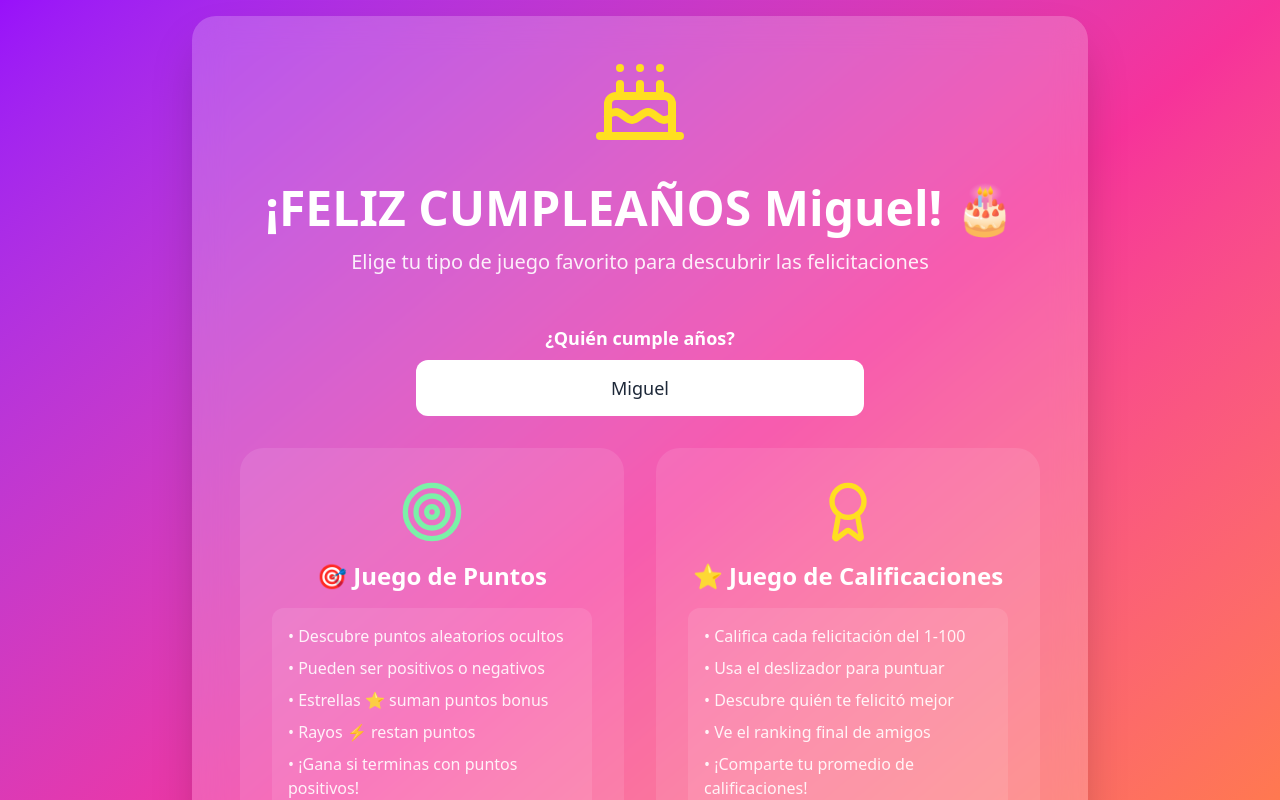
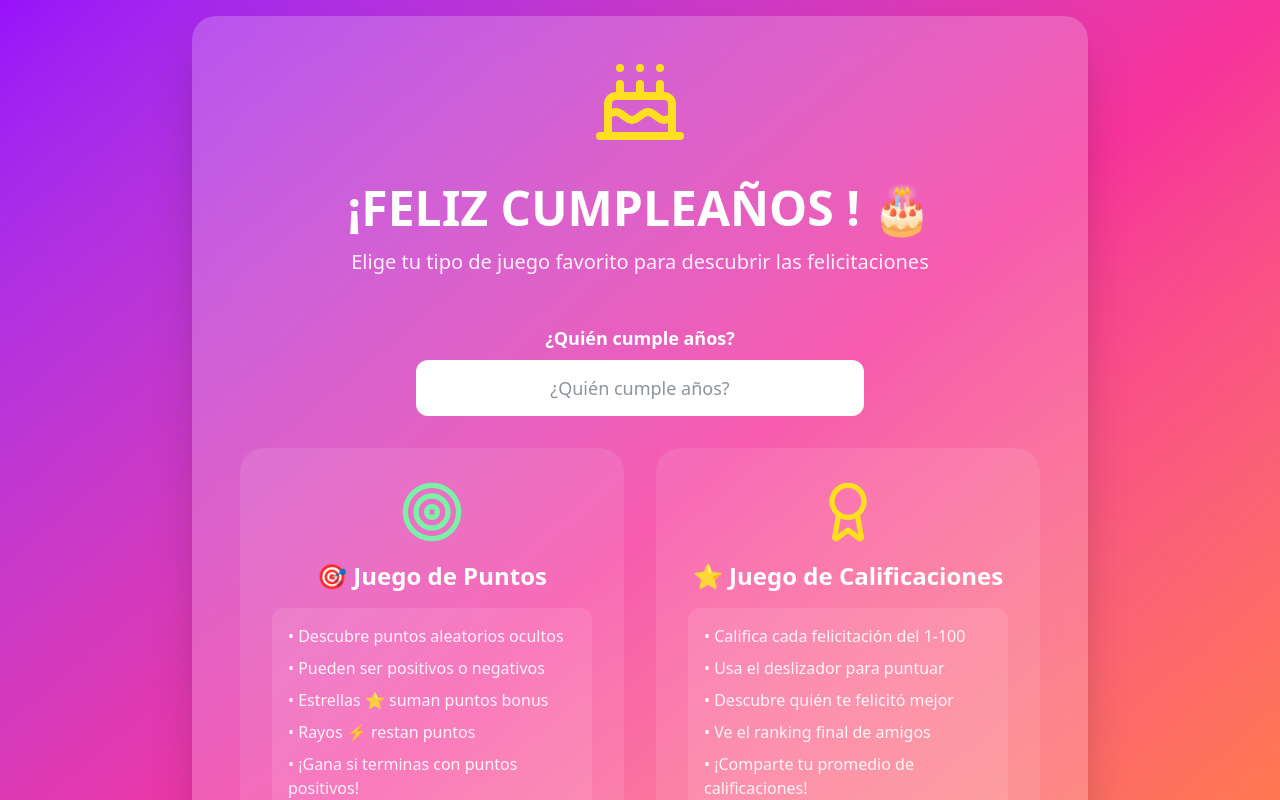
Before and after one commit to Visualmikblood/feliz_cumple_juego_version_3, a React (Vite) app: page / in a window 1280 px wide. Shown: the top 800 px of the page. Built offline with nearby package versions, Linux system fonts and the light colour scheme.

Commit message:
ahora el nombre del cumpleañero no es por defecto miguel

```diff
--- a/src/App.jsx
+++ b/src/App.jsx
@@ -29,7 +29,7 @@ const BirthdayGame = () => {
   const [friendRatings, setFriendRatings] = useState({});
   const [currentRating, setCurrentRating] = useState(50);
   const [showRatingModal, setShowRatingModal] = useState(false);
-  const [birthdayPersonName, setBirthdayPersonName] = useState('Miguel'); // Nombre del cumpleañero
+  const [birthdayPersonName, setBirthdayPersonName] = useState(''); // Nombre del cumpleañero
   const audioRef = useRef(null);
   const utteranceRef = useRef(null);
 
@@ -1697,7 +1697,7 @@ const BirthdayGame = () => {
               type="text"
               value={birthdayPersonName}
               onChange={(e) => setBirthdayPersonName(e.target.value)}
-              placeholder="Ingresa el nombre del cumpleañero"
+              placeholder="¿Quién cumple años?"
               className="w-full max-w-md px-4 py-3 rounded-xl text-gray-800 text-lg font-medium bg-white border-2 border-transparent focus:border-yellow-400 focus:outline-none transition-colors text-center"
             />
           </div>
```
